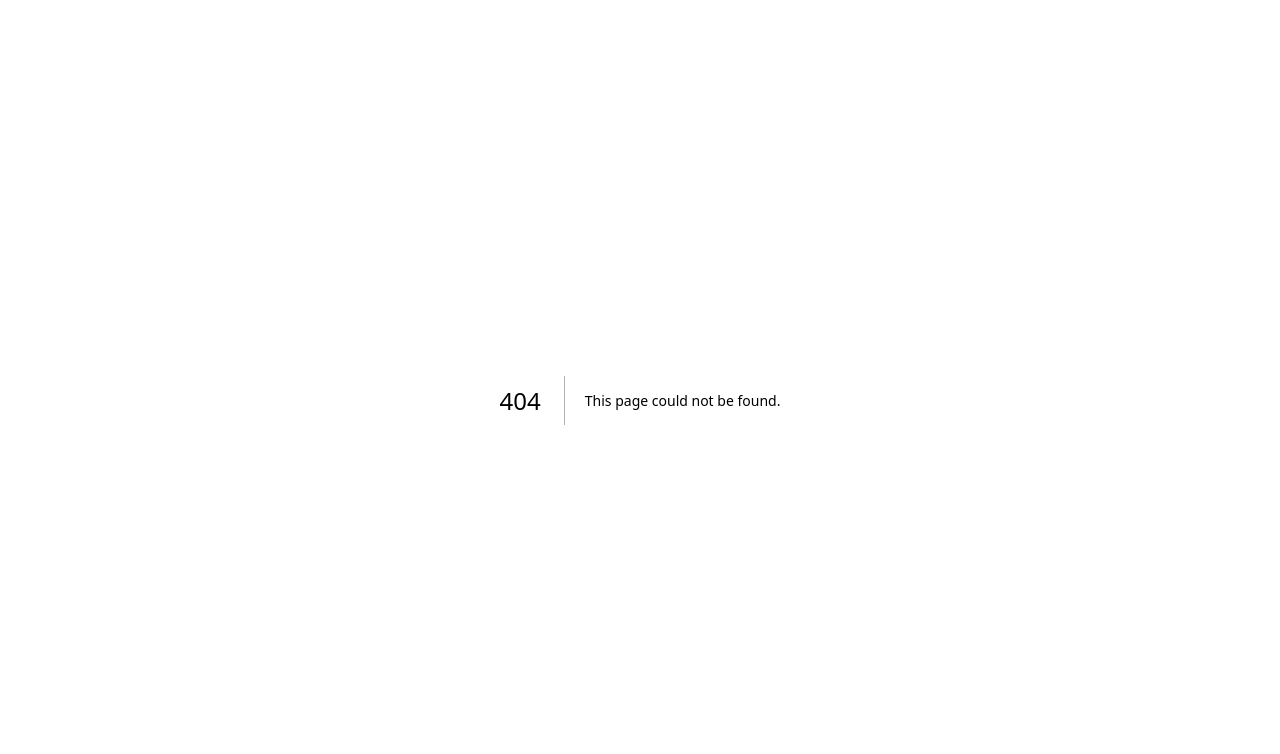
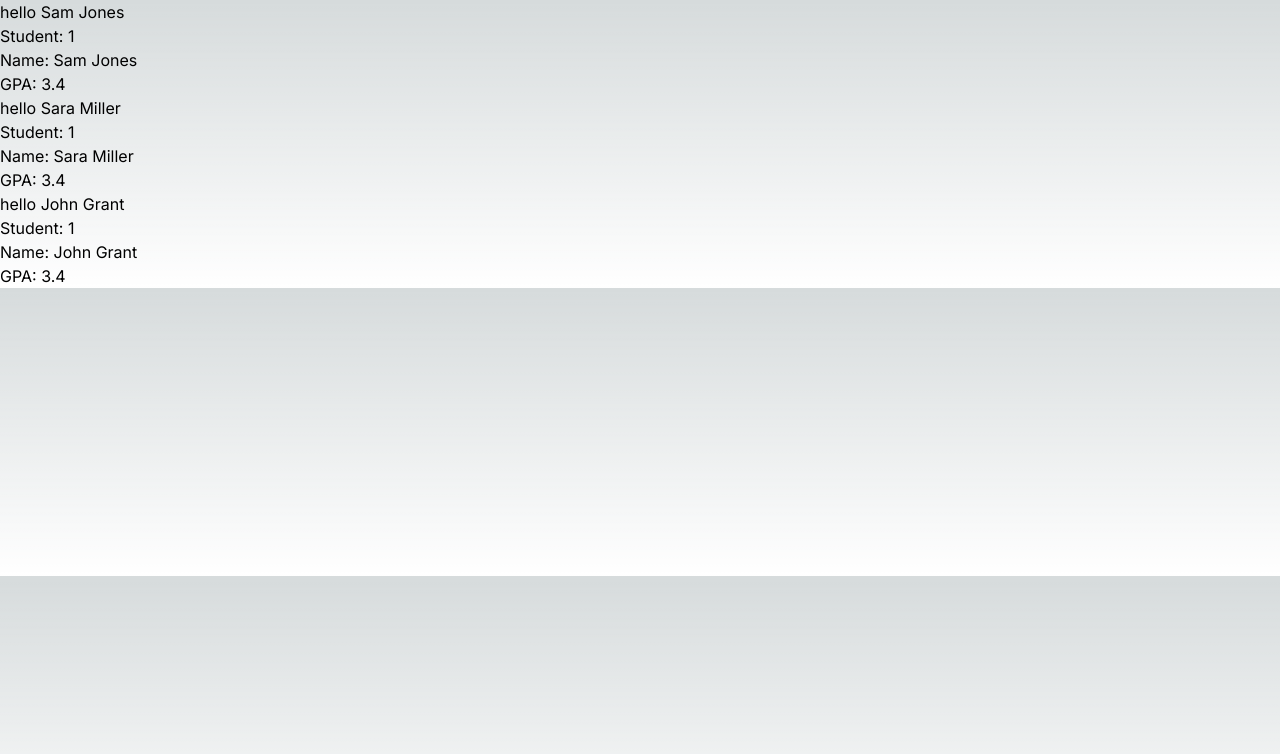
Before and after one commit to D-Sluchinski/cprg306-assignments, a Next.js app: page /week-3 in a window 1280 px wide. Before the commit this address had no page. Shown: the top 754 px of the page. Built offline with nearby package versions, Linux system fonts and the light colour scheme.

Commit message:
CPRG306: update for deployment

```diff
--- a/app/page.js
+++ b/app/page.js
@@ -1,10 +1,23 @@
 import Image from "next/image";
+import Link from "next/link";
 
 export default function Home() {
   return (
     <main className="flex min-h-screen flex-col items-center justify-between p-24">
       <div className="z-10 max-w-5xl w-full items-center justify-between font-mono text-sm lg:flex">
-        <p className="fixed left-0 top-0 flex w-full justify-center border-b border-gray-300 bg-gradient-to-b from-zinc-200 pb-6 pt-8 backdrop-blur-2xl dark:border-neutral-800 dark:bg-zinc-800/30 dark:from-inherit lg:static lg:w-auto  lg:rounded-xl lg:border lg:bg-gray-200 lg:p-4 lg:dark:bg-zinc-800/30">
+        <div >
+          <h1 class="text-4xl">CPRG 306: Web Development 2 - Assignments</h1>
+          <ul class="text-xl">
+            <li>
+              <a href="./week-2" class="hover:underline">week-2 link</a>
+            </li>
+            <li>
+              <a href="./week-3" class="hover:underline">week-3 link</a>
+            </li>
+          </ul>
+        </div>
+
+        {/* <p className="fixed left-0 top-0 flex w-full justify-center border-b border-gray-300 bg-gradient-to-b from-zinc-200 pb-6 pt-8 backdrop-blur-2xl dark:border-neutral-800 dark:bg-zinc-800/30 dark:from-inherit lg:static lg:w-auto  lg:rounded-xl lg:border lg:bg-gray-200 lg:p-4 lg:dark:bg-zinc-800/30">
           Get started by editing&nbsp;
           <code className="font-mono font-bold">app/page.js</code>
         </p>
@@ -106,7 +119,7 @@ export default function Home() {
           <p className={`m-0 max-w-[30ch] text-sm opacity-50 text-balance`}>
             Instantly deploy your Next.js site to a shareable URL with Vercel.
           </p>
-        </a>
+        </a> */}
       </div>
     </main>
   );
--- /dev/null
+++ b/app/week-2/Example.js
@@ -0,0 +1,14 @@
+import Link from "next/link";
+
+//1:00:00 May 24th
+export default function Navagation(){
+	return(
+	<nav>
+		<ul>
+			<li><Link href="/">home</Link></li>
+			<li><Link href="/about">about</Link></li>
+		</ul>
+
+	</nav>
+);
+}
--- /dev/null
+++ b/app/week-2/StudentInfo.js
@@ -0,0 +1,11 @@
+import Image from "next/image";
+import Link from 'next/link'
+
+export default function Page() {
+  return (
+    <main>
+      <h1>Derek</h1>
+      <Link href="https://github.com/D-Sluchinski/cprg306-assignments.git">Git Link</Link>
+    </main>
+  );
+}
--- /dev/null
+++ b/app/week-2/page.js
@@ -0,0 +1,13 @@
+import StudentInfo from "./StudentInfo.js";
+// from the Example.js we get the Navagation
+import Navagation from "./Example.js";
+
+export default function Page() {
+    return (
+      <main>
+
+        <Navagation></Navagation>
+        <StudentInfo></StudentInfo>
+      </main>
+    );
+  }
--- /dev/null
+++ b/app/week-3/StudentInfo.js
@@ -0,0 +1,26 @@
+
+export function Student({id, name, gpa}) //having this doesnt need prop.name etc
+{
+	let student ={name: "Same Jones",
+	id:1,
+	GPA:3.4,
+	course:{
+	  name:"CPRG-306",
+	  id:306,
+	  instructor:"Hani"}
+	  }
+	// const = {id,name,gpa} = props; if we have props in function
+	const msg = `hello ${name}`; /*use the top left single quote near tilde ~*/
+
+
+	return(
+
+	   <>
+	   <h1>{msg}</h1>
+		<h1 ClassName="fontbold text -2x1 text-blue-600">Student: {student.id}</h1>
+		<h2>Name: {name}</h2>
+		{/* props.gpa if name in function is props */}
+		<h2>GPA: {student.GPA}</h2>
+        </>
+	);
+}
--- /dev/null
+++ b/app/week-3/page.js
@@ -0,0 +1,13 @@
+import {Student} from "./StudentInfo.js";
+
+
+export default function Page() {
+
+    return (
+      <main>
+        <Student id="1" name="Sam Jones" GPA="3.5"></Student>
+        <Student id="2" name="Sara Miller" GPA="3.6"></Student>
+        <Student id="3" name="John Grant" GPA="3.2"></Student>
+      </main>
+    );
+  }
```
Also changed, not shown: week-2/page.js (deleted, +0 -8 lines).
